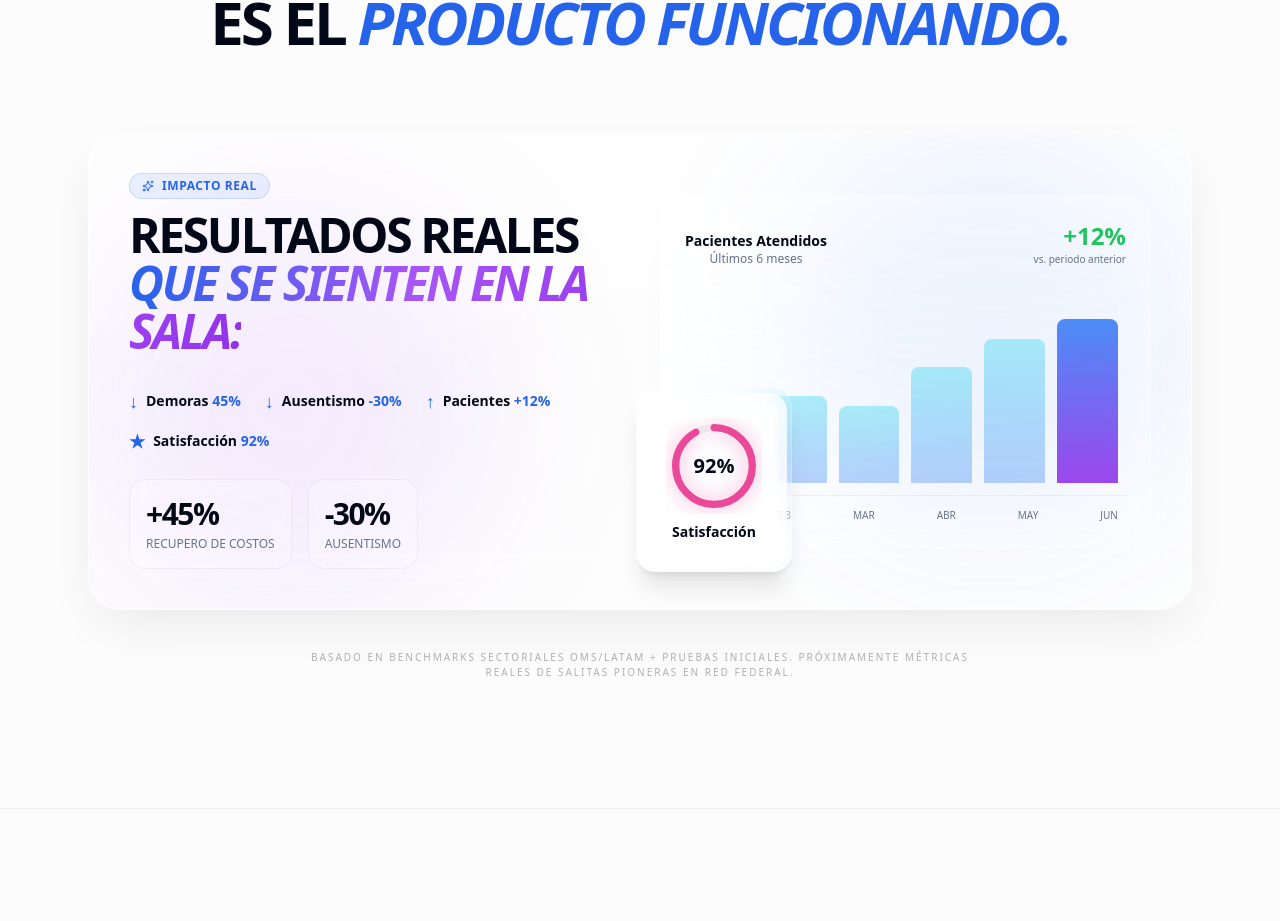
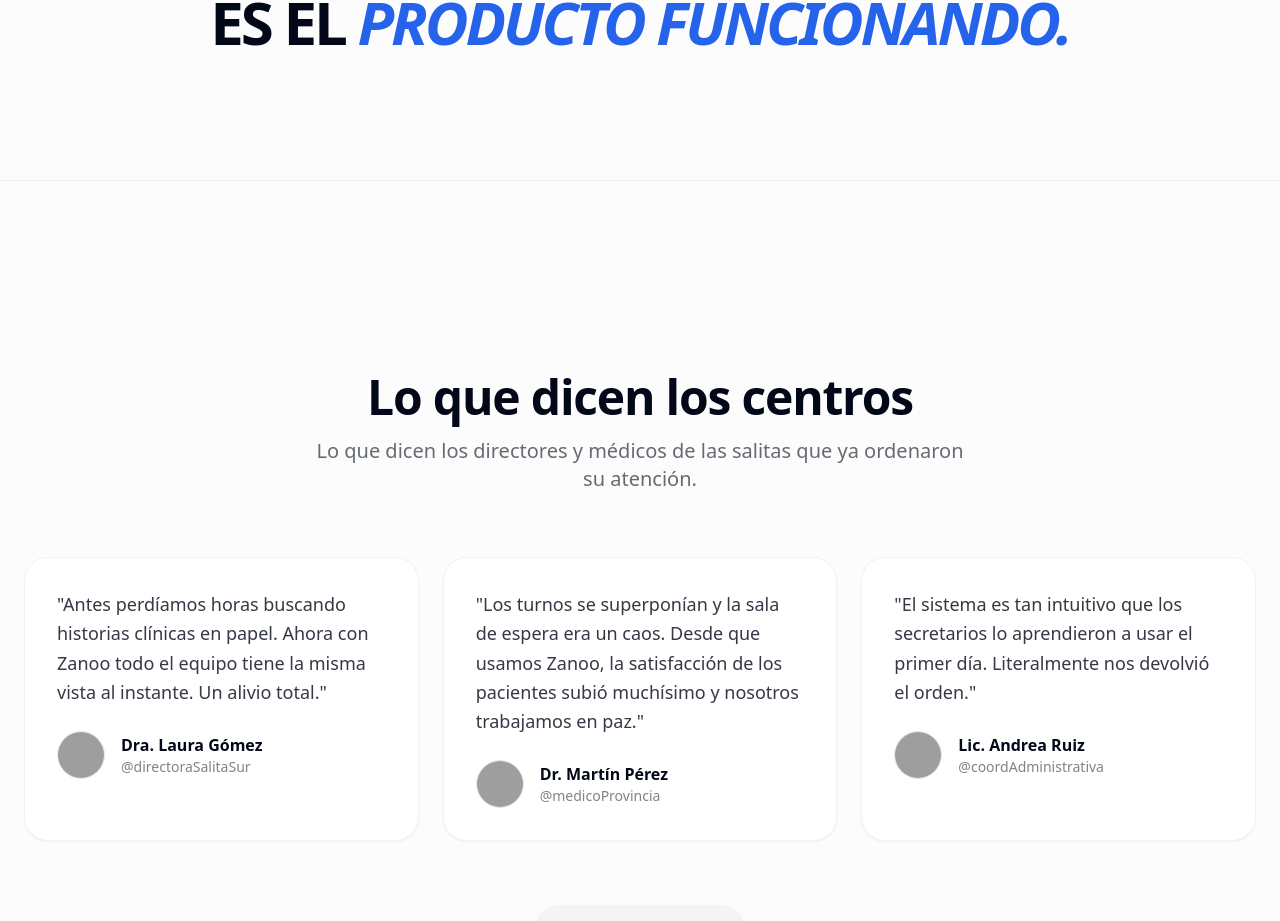
Before and after one commit to MED-LIFE/zanoo-landing, a Next.js app: page / in a window 1280 px wide. Shown: the part 5312-6233 px from the top of the page. Built offline with nearby package versions, Linux system fonts and the light colour scheme; grey boxes are pictures that could not be loaded.

Commit message:
FIX FINAL: Eliminacion fisica de la SEGUNDA instancia de metricas

```diff
--- a/src/components/ZanooLanding.tsx
+++ b/src/components/ZanooLanding.tsx
@@ -2068,12 +2068,7 @@ export default function ZanooLanding() {
                         </h2>
                     </motion.div>
 
-                    <div className="mt-20">
-                        <MetricsDashboard mode="strategic" />
-                        <div className="mt-10 text-[10px] text-black/30 dark:text-white/20 uppercase tracking-[0.2em] font-medium max-w-2xl mx-auto">
-                            Basado en benchmarks sectoriales OMS/LATAM + pruebas iniciales. Próximamente métricas reales de salitas pioneras en Red Federal.
-                        </div>
-                    </div>
+
                 </div>
             </section>
 
```
